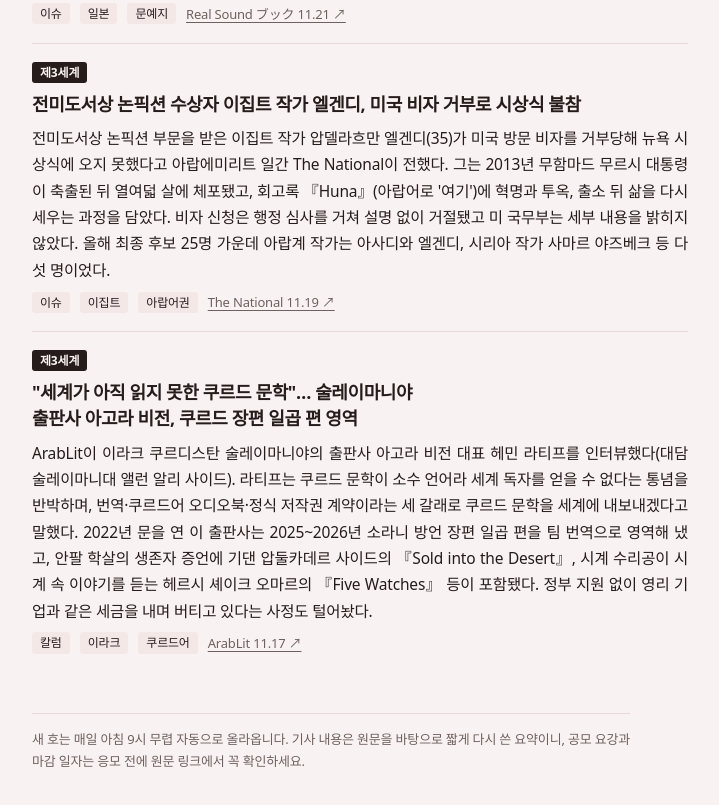
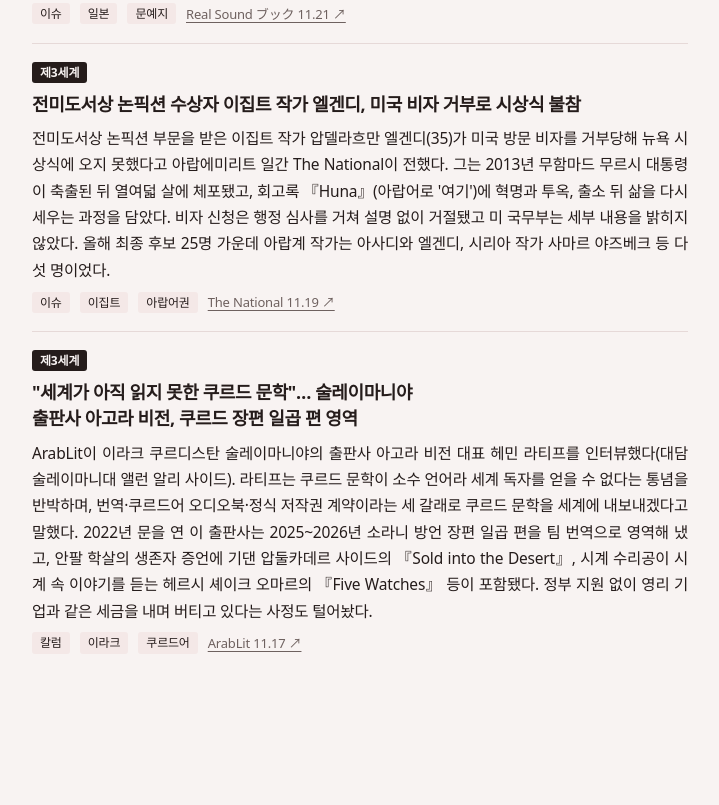
Before and after one commit to literarymorning/literarymorning.github.io, a plain HTML site: page index.html in a window 1280 px wide. Shown: the part 4652-5457 px from the top of the page, without its empty margins (68-787 px from the left). After the commit the page ends 5380 px from the top, so only its background shows below. Drawn offline with Linux system fonts and the light colour scheme; a web font is replaced by a local one.

Commit message:
맨 아래 안내 문구 삭제
Co-Authored-By: Claude Opus 5.5 <noreply@anthropic.com>
Claude-Session: https://claude.ai/code/session_01UbA7E1NmKG9enTAoN1yjFU

```diff
--- a/index.html
+++ b/index.html
@@ -605,7 +605,6 @@ main .item > *, main .item-body, main .analysis, main .book, main .writer > *, m
     </aside>
   </div>
 
-  <p class="colophon">새 호는 매일 아침 9시 무렵 자동으로 올라옵니다. 기사 내용은 원문을 바탕으로 짧게 다시 쓴 요약이니, 공모 요강과 마감 일자는 응모 전에 원문 링크에서 꼭 확인하세요.</p>
 </div>
 
 <script>
```
